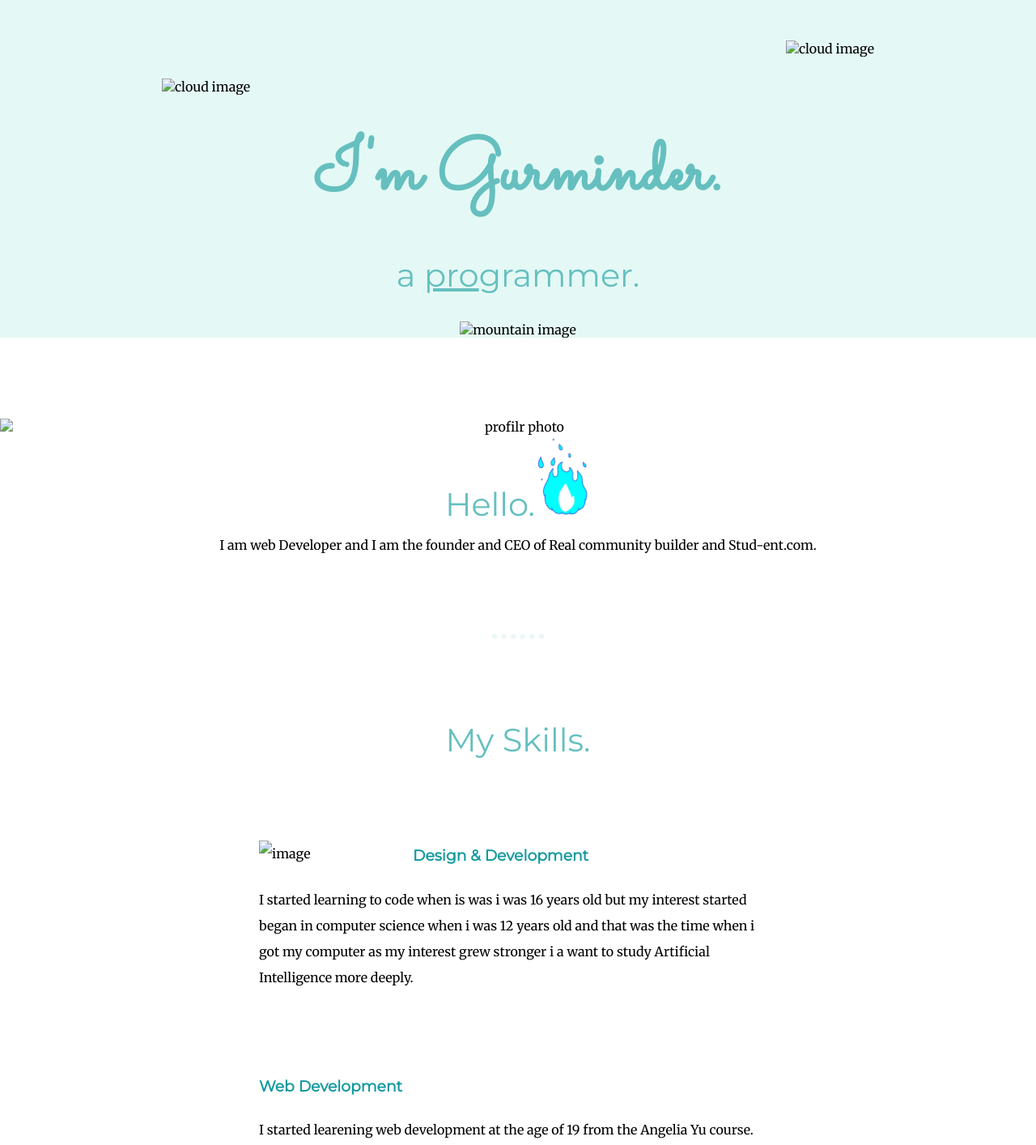
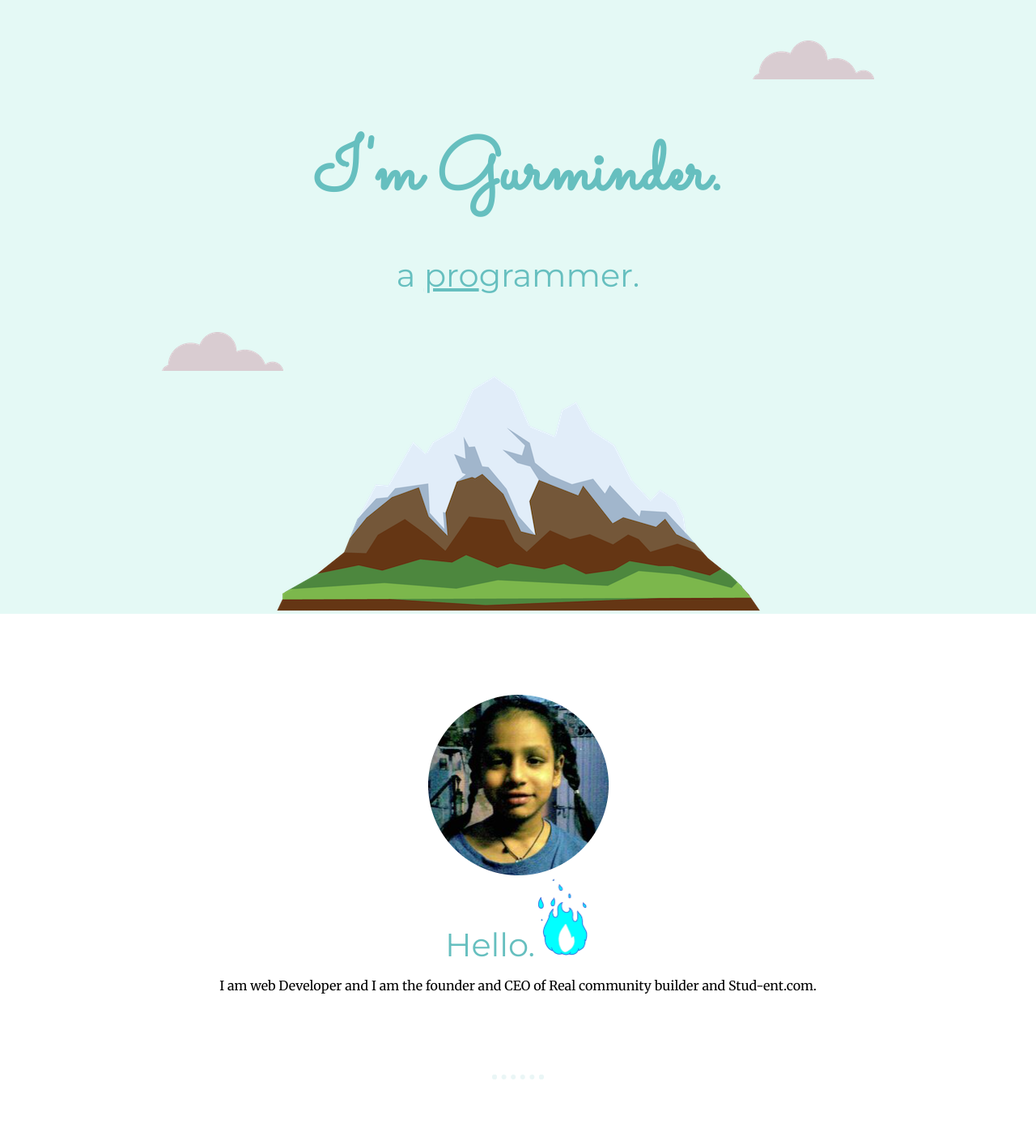
Before and after one commit to GurminderSingh7/CV, a plain HTML site: page index.html in a window 1280 px wide. Shown: the top 1414 px of the page at 81% size. Drawn offline with Linux system fonts and the light colour scheme; files whose address does not match are found by name.

Commit message:
Update index.html

```diff
--- a/index.html
+++ b/index.html
@@ -7,25 +7,25 @@
   <meta name="viewport" content="width=device-width, initial-scale=1.0" />
   <title>Gurminder</title>
   <link rel="stylesheet" href="css/styles.css" />
-  <link rel="icon" href="/CSS - My Site/video-box model- challenge to meet the edges/favicon (1).ico" />
+  <link rel="icon" href="/video-box model- challenge to meet the edges/favicon (1).ico" />
   <link href="https://fonts.googleapis.com/css2?family=Merriweather&family=Montserrat&family=Sacramento&display=swap"
     rel="stylesheet" />
 </head>
 
 <body>
   <div class="top-container">
-    <img class="top-cloud" src="/CSS - My Site/CSS - My Site Images/cloud.png" alt="cloud image" />
+    <img class="top-cloud" src="/CSS - My Site Images/cloud.png" alt="cloud image" />
 
     <h1 class="head">I'm Gurminder.</h1>
     <p>
     <h2>a <span class="pro">pro</span>grammer.</h2>
     </p>
-    <img class="bottom-cloud" src="/CSS - My Site/CSS - My Site Images/cloud.png" alt="cloud image" />
-    <img src="/CSS - My Site/CSS - My Site Images/mountain.png" alt="mountain image" />
+    <img class="bottom-cloud" src="/CSS - My Site Images/cloud.png" alt="cloud image" />
+    <img src="/CSS - My Site Images/mountain.png" alt="mountain image" />
   </div>
   <div class="middle-container">
     <div class="profile">
-      <img class="profile" src="/CSS - My Site/CSS - My Site Images/gurminder circular.png" alt="profilr photo" />
+      <img class="profile" src="/CSS - My Site Images/gurminder circular.png" alt="profilr photo" />
       <h2 class="hello">Hello.</h2> <img class="fire" src="/CSS - My Site/CSS - My Site Images/giphy.webp" alt="">
       <p>
         I am web Developer and I am the founder and CEO of Real community builder and Stud-ent.com.
@@ -36,7 +36,7 @@
       <h2>My Skills.</h2>
       <div class="skill-row">
 
-        <img class="Artificial" src="/CSS - My Site/CSS - My Site Images/200w (2).webp" alt="image">
+        <img class="Artificial" src="/CSS - My Site Images/200w (2).webp" alt="image">
         <h3>Design & Development</h3>
         <p> I started learning to code when is was i was 16 years old but my interest started began in computer science
           when i was 12 years old and that was the time when i got my computer as my interest grew stronger i a want to
@@ -45,7 +45,7 @@
         </p>
       </div>
       <div class="skill-row">
-        <img class="brain" src="/CSS - My Site/CSS - My Site Images/200w (3).webp" alt="" />
+        <img class="brain" src="/CSS - My Site Images/200w (3).webp" alt="" />
         <h3>Web Development</h3>
         <p >
           I started learening web development at the age of 19 from the Angelia Yu course.
```
